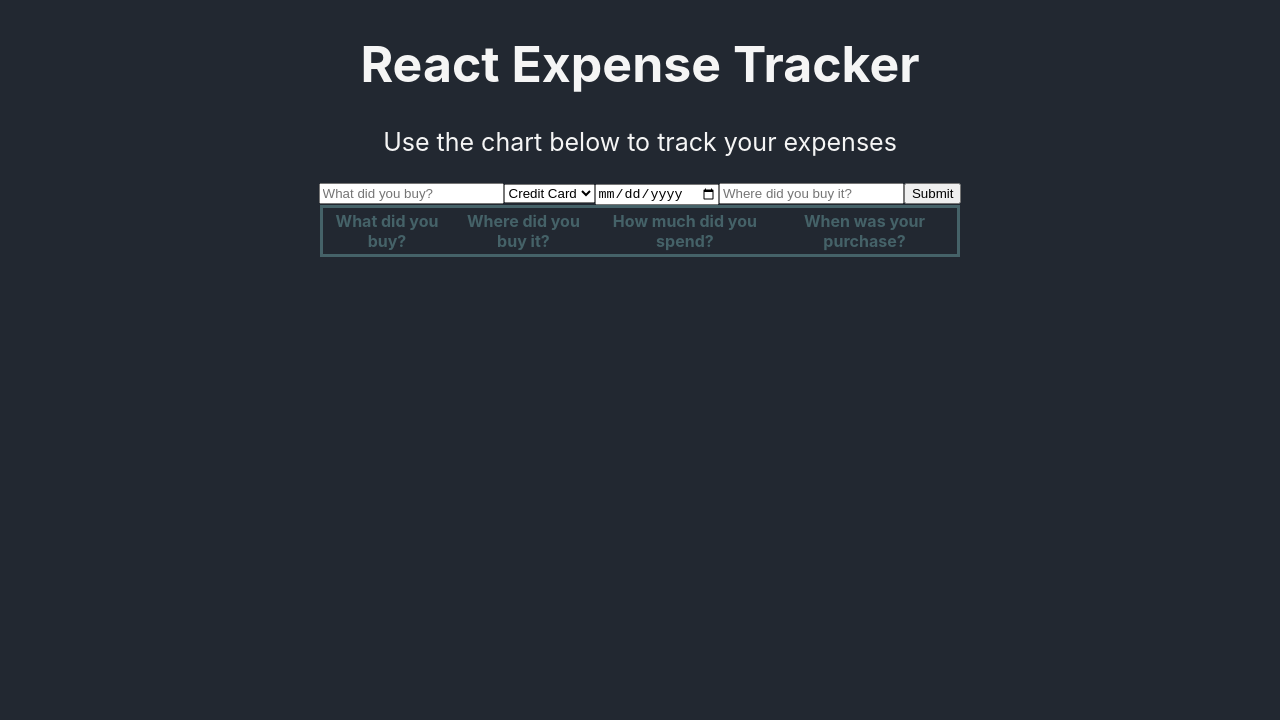
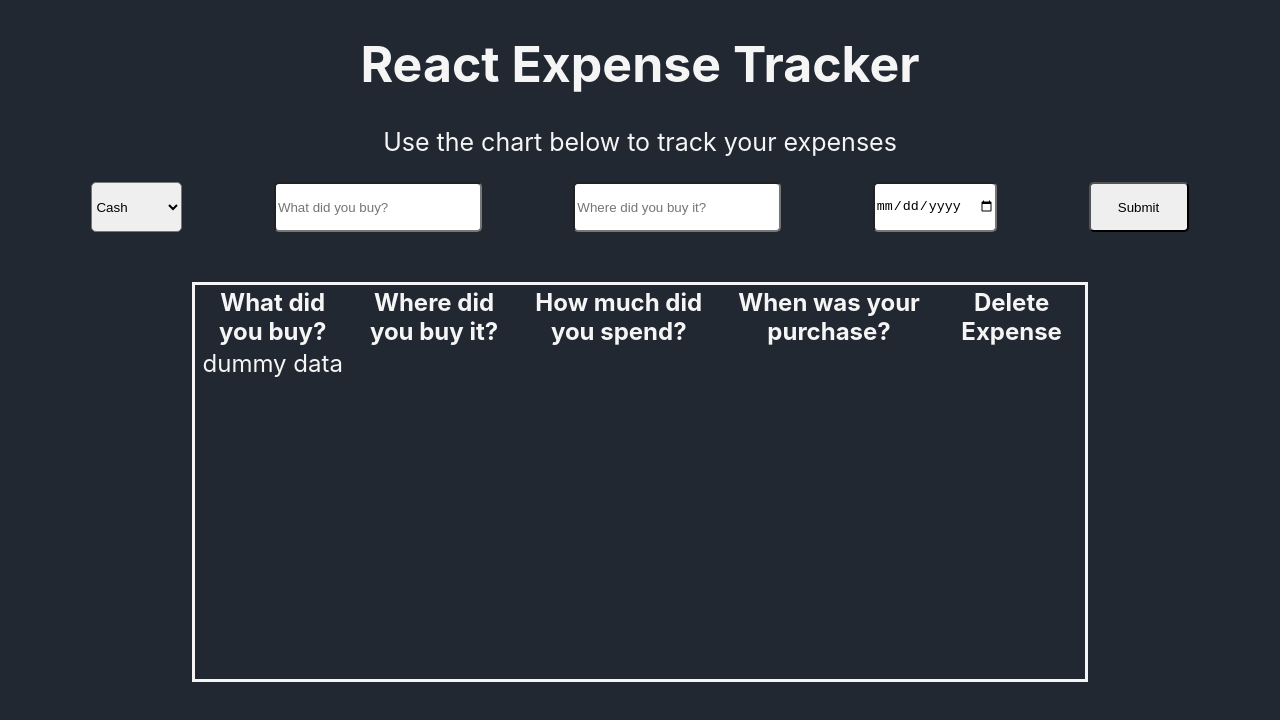
Before and after one commit to Trevorton27/cesarPrzReactExpenseTracker, a React (Create React App) app: page / in a window 1280 px wide. Shown: the top 720 px of the page. Built offline with nearby package versions, Linux system fonts and the light colour scheme.

Commit message:
insert table data

```diff
--- a/src/App.css
+++ b/src/App.css
@@ -1,5 +1,12 @@
 .App {
   text-align: center;
+}
+
+.expense-form {
+  display: flex;
+  height: 50px;
+  justify-content: space-evenly;
+  margin-bottom: 50px;
 }
 
 .table {
@@ -7,9 +14,11 @@
   justify-content: center;
 }
 
-.tableHeader {
+.table-data {
+  border: solid;
+  color: whitesmoke;
+  height: 50vh;
+  font-size: 1.5rem;
   text-align: center;
-  border: solid;
-  color: #456268;
-  width: 50%;
+  width: 70%;
 }
--- a/src/components/ExpenseForm.js
+++ b/src/components/ExpenseForm.js
@@ -4,16 +4,15 @@ function ExpenseForm() {
     return (
         <div>
             <form className = 'expense-form'>
-                <input type= 'text' placeholder='What did you buy?' />
-
-                <select>
+                <select style={{borderRadius: 5}} >
+                    <option value='cash'>Cash</option>
                     <option value='credit card'>Credit Card</option>
-                    <option value='cash'>Cash</option>
                     <option value='crypto'>Crypto</option>
                 </select>
-                <input type='date'></input>
-                <input type='text' placeholder= 'Where did you buy it?'></input>
-                <input type='submit'></input>
+                <input style={{width: 200, borderRadius: 5,}} type= 'text' placeholder='What did you buy?' />
+                <input style={{width: 200, borderRadius: 5}} type='text' placeholder= 'Where did you buy it?'></input>
+                <input style={{borderRadius: 5}} type='date'></input>
+                <input style={{width: 100, borderRadius: 5}} type='submit'></input>
             </form>
         </div>
     )
--- a/src/components/ExpenseTable.js
+++ b/src/components/ExpenseTable.js
@@ -5,15 +5,19 @@ function ExpenseTable() {
 
     return (
         <div className='table'>
-            <table className='tableHeader'>
+            <table className='table-data'>
                 <thead>
                 <tr>
                     <th>What did you buy?</th>
                     <th>Where did you buy it?</th>
                     <th>How much did you spend?</th>
                     <th>When was your purchase?</th>
+                    <th>Delete Expense</th>
                 </tr>
                 </thead>
+                <tbody>
+                    <tr>dummy data</tr>
+                </tbody>
             </table>
         </div>
     )
--- a/src/index.css
+++ b/src/index.css
@@ -12,8 +12,3 @@ code {
   font-family: source-code-pro, Menlo, Monaco, Consolas, 'Courier New',
     monospace;
 }
-
-
-.tableHeader {
-  color: 'red';
-}
```
Also changed, not shown: 2 other files (tests, documents, lock files or other folders).
